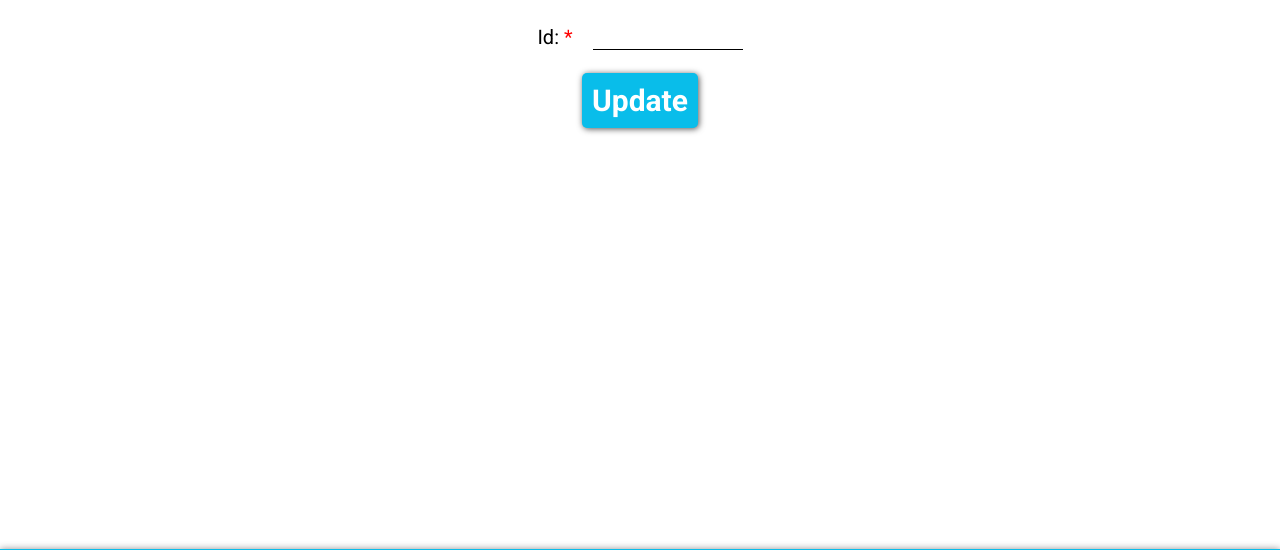
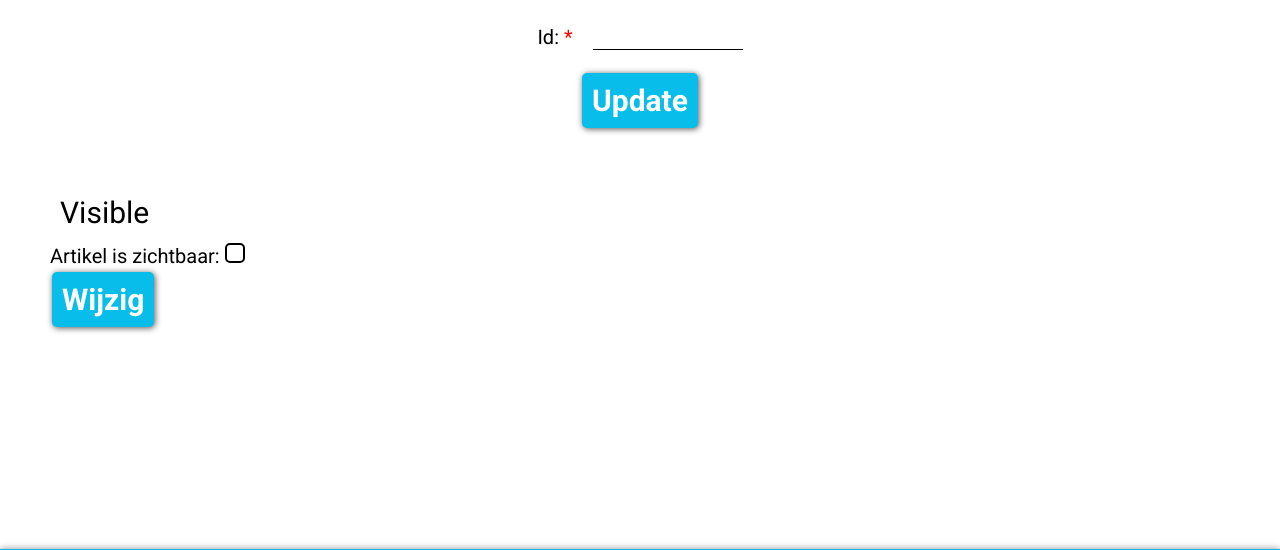
Before and after one commit to LanderVanlaer/webshop-gip-6INF, a PHP site: page /admin/update/article/ in a window 1280 px wide. Shown: the part 207-757 px from the top of the page. Run offline with PHP 8.4, Linux system fonts and the light colour scheme; the visitor is signed in with stand-in values (Sample User, id 1); data that the repository does not hold is empty; style sheets or scripts are compiled from the project's sources.

Commit message:
Add way to hide an article

```diff
--- a/src/admin/update/article/index.php
+++ b/src/admin/update/article/index.php
@@ -26,6 +26,7 @@
         $article = [
                 'id' => $row['id'],
                 'name' => $row['name'],
+                'visible' => $row['visible'],
                 'descriptionD' => $row['descriptionD'],
                 'descriptionE' => $row['descriptionE'],
                 'descriptionF' => $row['descriptionF'],
@@ -133,6 +134,20 @@
                         </td>
                     </tr>
                 </table>
+            </fieldset>
+        </form>
+        <form action="visible.php" method="post">
+            <input type="hidden" name="article-id" value="<?= $article['id'] ?>">
+            <fieldset>
+                <legend>Visible</legend>
+                <div>
+                    <label>
+                        Artikel is zichtbaar:
+                        <input type="checkbox" name="visible" id="visible" <?= $article['visible'] ? "checked" : "" ?>>
+                        <span class="checkbox-custom"></span>
+                    </label>
+                </div>
+                <button class="btn-blue" type="submit">Wijzig</button>
             </fieldset>
         </form>
         <?php if (!empty($article) && count($article)): ?>
```
Also changed, not shown: src/admin/update/article/visible.php (added, +36 -0 lines).
